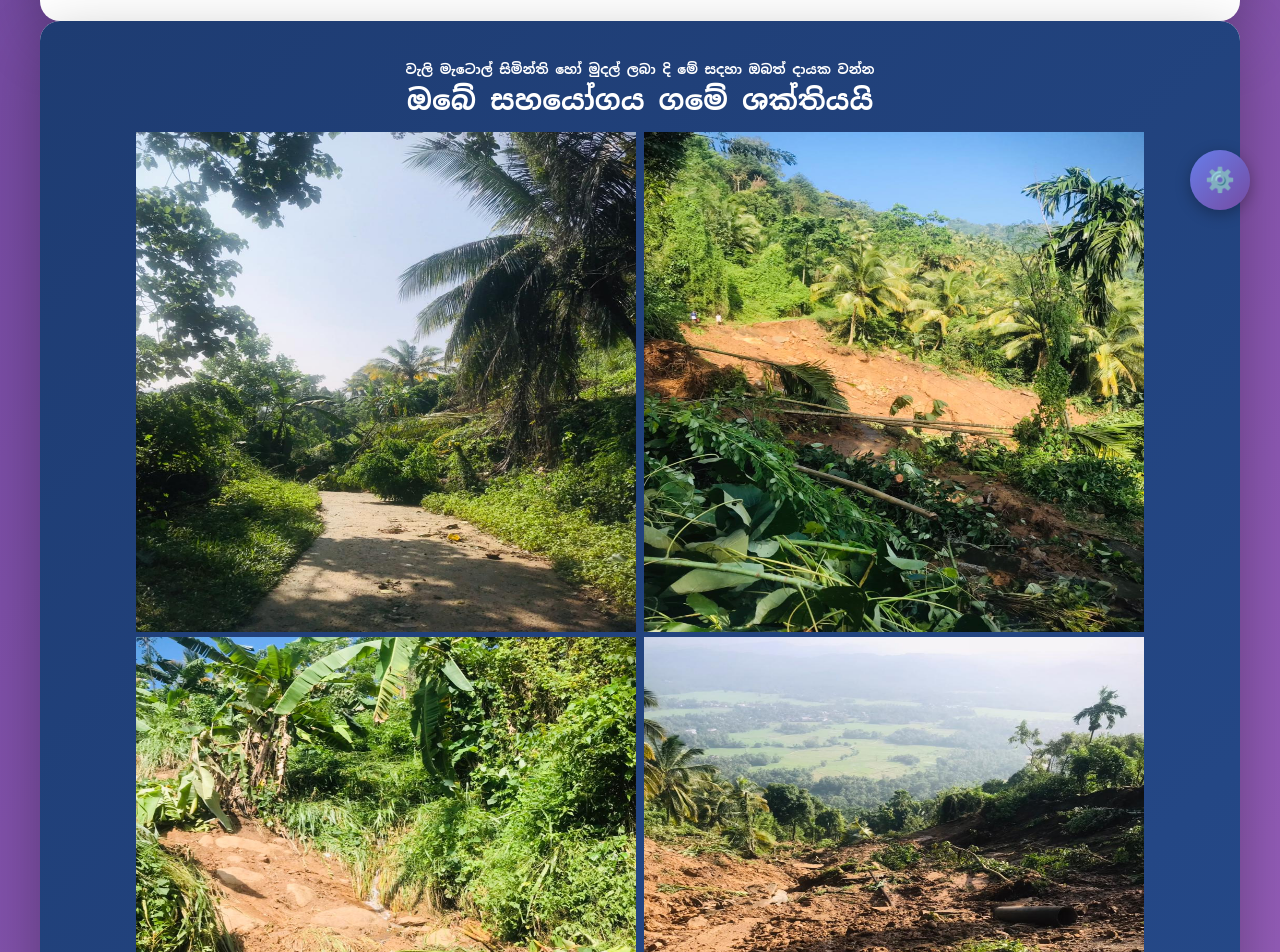
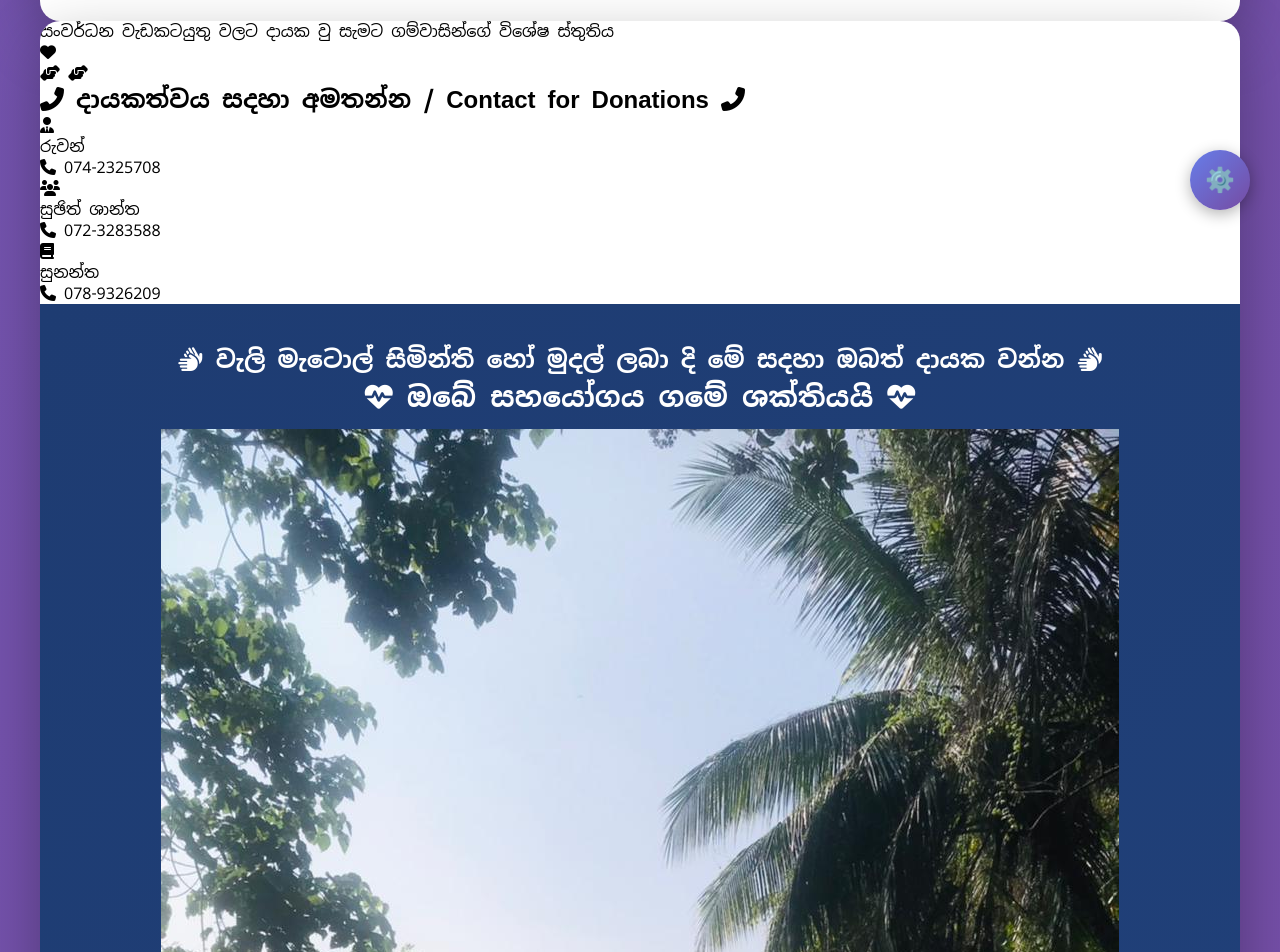
Before and after one commit to gayantha123/Rantetikanda, a plain HTML site: page index.html in a window 1280 px wide. Shown: the part 560-1512 px from the top of the page. Drawn offline with Linux system fonts and the light colour scheme.

Commit message:
Update index.html
Signed-off-by: GayanthaLochana0 <lochanagayantha70@gmail.com>

```diff
--- a/index.html
+++ b/index.html
@@ -2,109 +2,78 @@
 <html lang="si">
 <head>
     <meta charset="UTF-8">
-    <meta name="viewport" content="width=device-width, initial-
-
-scale=1.0">
+    <meta name="viewport" content="width=device-width, initial-scale=1.0">
     <title>රන්තැටිකන්ද </title>
     <link rel="stylesheet" href="style.css">
-    <link href="https://fonts.googleapis.com/css2?family=Noto+Sans
-
-+Sinhala:wght@400;600;700&display=swap" rel="stylesheet">
+    <link href="https://fonts.googleapis.com/css2?family=Noto+Sans+Sinhala:wght@400;600;700&display=swap" rel="stylesheet">
+    <link rel="stylesheet" href="https://cdnjs.cloudflare.com/ajax/libs/font-awesome/6.4.0/css/all.min.css">
 </head>
 <body>
+    <!-- Animated Background -->
+    <div class="animated-bg">
+        <div class="particle"></div>
+        <div class="particle"></div>
+        <div class="particle"></div>
+        <div class="particle"></div>
+        <div class="particle"></div>
+        <div class="particle"></div>
+        <div class="particle"></div>
+        <div class="particle"></div>
+        <div class="particle"></div>
+        <div class="particle"></div>
+    </div>
+
     <!-- Login Overlay -->
     <div id="loginOverlay" class="login-overlay hidden">
         <div class="login-box">
-            <h2 class="login-title">Admin Login / Admin
-
-Paviseema</h2>
+            <h2 class="login-title">Admin Login / Admin Paviseema</h2>
             <form id="loginForm">
                 <div class="form-group">
                     <label for="password">මුරපදය / Password</label>
-                    <input type="password" id="password"
-
-placeholder="මුරපදය ඇතුලත් කරන්න / Password Type Karanna"
-
-required>
+                    <input type="password" id="password" placeholder="මුරපදය ඇතුලත් කරන්න / Password Type Karanna" required>
                 </div>
-                <button type="submit" class="btn">ඇතුල් වන්න / Login
-
-Wenna</button>
-                <button type="button" class="btn close-btn"
-
-onclick="closeLogin()">වසන්න / Close</button>
+                <button type="submit" class="btn">ඇතුල් වන්න / Login Wenna</button>
+                <button type="button" class="btn close-btn" onclick="closeLogin()">වසන්න / Close</button>
             </form>
         </div>
     </div>
 
     <!-- Admin Toggle Button -->
-    <button class="admin-toggle-btn" onclick="showLogin
-
-()">⚙️</button>
+    <button class="admin-toggle-btn" onclick="showLogin()">⚙️</button>
 
     <div class="container">
         <div class="header">
-            <h1>දිට්ටා සුලි කුනාටුව හේතුවෙන් විනාශ වු රන්තැටිකන්ද
-
-ගම්මානය නැවත ප්‍රතිසංස්කරනය කිරිමට දැනට මුදල් මය ආධාර
-
-දුන් පිරිස</h1>
+            <div class="header-gradient">
+                <h1>දිට්ටා සුලි කුනාටුව හේතුවෙන් විනාශ වු රන්තැටිකන්ද ගම්මානය නැවත ප්‍රතිසංස්කරනය කිරිමට දැනට මුදල් මය සහ සහයෝගය දුන් පිරිස</h1>
+            </div>
         </div>
 
 
         <div class="admin-panel">
-            <h2 class="admin-title">Admin Panel - නව දායකයෙකු
-
-එකතු කරන්න / New Donor Add Karanna</h2>
+            <h2 class="admin-title">Admin Panel - නව දායකයෙකු එකතු කරන්න / New Donor Add Karanna</h2>
             <form id="donorForm">
                 <div class="form-group">
-                    <label for="photoUrl">ඡායාරූපය / Photo (1.jpg, 2.jpg
-
-හෝ URL)</label>
-                    <input type="text" id="photoUrl" placeholder="1.jpg
-
-හෝ https://example.com/photo.jpg" required>
+                    <label for="photoUrl">ඡායාරූපය / Photo (1.jpg, 2.jpg හෝ URL)</label>
+                    <input type="text" id="photoUrl" placeholder="1.jpg හෝ https://example.com/photo.jpg" required>
                 </div>
                 <div class="form-group">
-                    <label for="donorName">දායකයාගේ නම /
-
-Dayakayage Nama</label>
-                    <input type="text" id="donorName" placeholder="නම
-
-ඇතුලත් කරන්න / Nama Type Karanna" required>
+                    <label for="donorName">දායකයාගේ නම / Dayakayage Nama</label>
+                    <input type="text" id="donorName" placeholder="නම ඇතුලත් කරන්න / Nama Type Karanna" required>
                 </div>
                 <div class="form-group">
-                    <label for="description">දායකත්ව විස්තර / Donation
-
-Description (මුදල් ප්‍රමාණය හෝ අනෙකුත් දායකත්වය)</label>
-                    <input type="text" id="description" placeholder="උදා:
-
-වැලි බෑග් 10ක් හෝ සිමෙන්ති බෑග් 5ක්" required>
+                    <label for="description">දායකත්ව විස්තර / Donation Description (මුදල් ප්‍රමාණය හෝ අනෙකුත් දායකත්වය)</label>
+                    <input type="text" id="description" placeholder="උදා: වැලි බෑග් 10ක් හෝ සිමෙන්ති බෑග් 5ක්" required>
                 </div>
-                <button type="submit" class="btn">දායකයා එකතු
-
-කරන්න / Dayakaya Add Karanna</button>
+                <button type="submit" class="btn">දායකයා එකතු කරන්න / Dayakaya Add Karanna</button>
             </form>
 
             <hr style="margin: 30px 0; border: 1px solid #ddd;">
 
-            <h2 class="admin-title">List එකකින් බොහෝ දායකයින්
-
-එකතු කරන්න / List Ekakin Boho Dayakayin Add Karanna</h2>
+            <h2 class="admin-title">List එකකින් බොහෝ දායකයින් එකතු කරන්න / List Ekakin Boho Dayakayin Add Karanna</h2>
             <form id="bulkForm">
                 <div class="form-group">
-                    <label for="bulkData">දායකයින්ගේ විස්තර /
-
-Dayakayinge Vistara (එක් පේළියකට එක් දායකයෙක් / Eka Line
-
-Ekata Eka Dayakayak)</label>
-                    <textarea id="bulkData" rows="8" style="width: 100%;
-
-padding: 12px; border: 2px solid #ddd; border-radius: 8px; font-size:
-
-16px; font-family: 'Noto Sans Sinhala', sans-serif;"
-
-placeholder="1.jpg,සිරිමල් පෙරේරා,වැලි බෑග් 10ක්
+                    <label for="bulkData">දායකයින්ගේ විස්තර / Dayakayinge Vistara (එක් පේළියකට එක් දායකයෙක් / Eka Line Ekata Eka Dayakayak)</label>
+                    <textarea id="bulkData" rows="8" style="width: 100%; padding: 12px; border: 2px solid #ddd; border-radius: 8px; font-size: 16px; font-family: 'Noto Sans Sinhala', sans-serif;" placeholder="1.jpg,සිරිමල් පෙරේරා,වැලි බෑග් 10ක්
 2.jpg,නිමල් සිල්වා,සිමෙන්ති බෑග් 5ක්
 3.jpg,කමල් ජයසිංහ,වැලි ට්‍රක් එකක්
 
@@ -112,17 +81,9 @@ Example Singlish:
 1.jpg,Sirimal Perera,Weli Bag 10k
 2.jpg,Nimal Silva,Cement Bag 5k
 3.jpg,Kamal Jayasinghe,Weli Truck Ekak"></textarea>
-                    <small style="color: #666; display: block; margin-top:
-
-5px;">Format: ඡායාරූපය,නම,දායකත්ව විස්තර (comma වලින්
-
-වෙන් කරන්න) / Photo,Nama,Donation Description (comma valin ven
-
-karanna)</small>
+                    <small style="color: #666; display: block; margin-top: 5px;">Format: ඡායාරූපය,නම,දායකත්ව විස්තර (comma වලින් වෙන් කරන්න) / Photo,Nama,Donation Description (comma valin ven karanna)</small>
                 </div>
-                <button type="submit" class="btn">List එක එකතු
-
-කරන්න / List Eka Add Karanna</button>
+                <button type="submit" class="btn">List එක එකතු කරන්න / List Eka Add Karanna</button>
             </form>
         </div>
 
@@ -133,39 +94,91 @@ karanna)</small>
     </div>
 
     <div class="container">
-        <div class="header">
-            <h5>වැලි මැටොල් සිමින්ති හෝ මුදල් ලබා දි මේ සදහා
+        <!-- Enhanced Thank You Text -->
+        <div class="thank-you-section">
+            <div class="thank-you-text">
+                <span class="thank-you-word">සංවර්ධන</span>
+                <span class="thank-you-word">වැඩකටයුතු</span>
+                <span class="thank-you-word">වලට</span>
+                <span class="thank-you-word">දායක</span>
+                <span class="thank-you-word">වු</span>
+                <span class="thank-you-word">සැමට</span>
+                <span class="thank-you-word">ගම්වාසින්ගේ</span>
+                <span class="thank-you-word">විශේෂ</span>
+                <span class="thank-you-word">ස්තුතිය</span>
+                <div class="thank-you-icon">
+                    <i class="fas fa-heart"></i>
+                </div>
+            </div>
+            <div class="thank-you-subtitle">
+                <i class="fas fa-hands-helping"></i>
 
-ඔබත් දායක වන්න </h5>
-            <h1>ඔබේ සහයෝගය ගමේ ශක්තියයි </h1>
+                <i class="fas fa-hands-helping"></i>
+            </div>
+        </div>
 
-            <img src="3.jpeg" alt="Girl in a jacket" width="500"
+        <!-- Contact Section -->
+        <div class="contact-section">
+            <h2 class="contact-title">
+                <i class="fas fa-phone-alt"></i> දායකත්වය සදහා අමතන්න / Contact for Donations
+                <i class="fas fa-phone-alt"></i>
+            </h2>
+            <div class="contact-grid">
+                <div class="contact-card">
+                    <div class="contact-icon">
+                        <i class="fas fa-user-tie"></i>
+                    </div>
+                    <div class="contact-name">රුවන්</div>
+                    <div class="contact-phone">
+                        <i class="fas fa-phone"></i> 074-2325708
+                    </div>
+                    <div class="contact-role"></div>
+                </div>
+                <div class="contact-card">
+                    <div class="contact-icon">
+                        <i class="fas fa-users"></i>
+                    </div>
+                    <div class="contact-name">සුඡිත් ශාන්ත </div>
+                    <div class="contact-phone">
+                        <i class="fas fa-phone"></i> 072-3283588
+                    </div>
+                    <div class="contact-role"></div>
+                </div>
+                <div class="contact-card">
+                    <div class="contact-icon">
+                        <i class="fas fa-book"></i>
+                    </div>
+                    <div class="contact-name">සුනන්ත</div>
+                    <div class="contact-phone">
+                        <i class="fas fa-phone"></i> 078-9326209
+                    </div>
+                    <div class="contact-role"></div>
+                </div>
+            </div>
+        </div>
 
-height="500">
-            <img src="5.jpeg" alt="Girl in a jacket" width="500"
+        <div class="header gallery-section">
+            <h2 class="gallery-title">
+                <i class="fas fa-hands"></i> වැලි මැටොල් සිමින්ති හෝ මුදල් ලබා දි මේ සදහා ඔබත් දායක වන්න
+                <i class="fas fa-hands"></i>
+            </h2>
+            <h1 class="community-strength">
+                <i class="fas fa-heartbeat"></i> ඔබේ සහයෝගය ගමේ ශක්තියයි
+                <i class="fas fa-heartbeat"></i>
+            </h1>
 
-height="500">
-            <img src="4.jpeg" alt="Girl in a jacket" width="500"
-
-height="500">
-            <img src="6.jpeg" alt="Girl in a jacket" width="500"
-
-height="500">
-            <img src="7.jpeg" alt="Girl in a jacket" width="500"
-
-height="500">
-            <img src="8.jpeg" alt="Girl in a jacket" width="500"
-
-height="500">
-            <img src="9.jpeg" alt="Girl in a jacket" width="500"
-
-height="500">
-            <img src="10.jpeg" alt="Girl in a jacket" width="500"
-
-height="500">
-            <img src="11.jpeg" alt="Girl in a jacket" width="500"
-
-height="500">
+            <div class="gallery">
+                <img src="3.jpeg" alt="Development work">
+                <img src="5.jpeg" alt="Development work">
+                <img src="4.jpeg" alt="Development work">
+                <img src="6.jpeg" alt="Development work">
+                <img src="7.jpeg" alt="Development work">
+                <img src="8.jpeg" alt="Development work">
+                <img src="9.jpeg" alt="Development work">
+                <img src="10.jpeg" alt="Development work">
+                <img src="11.jpeg" alt="Development work">
+                <img src="16.jpeg" alt="Development work">
+            </div>
         </div>
     </div>
 
```
